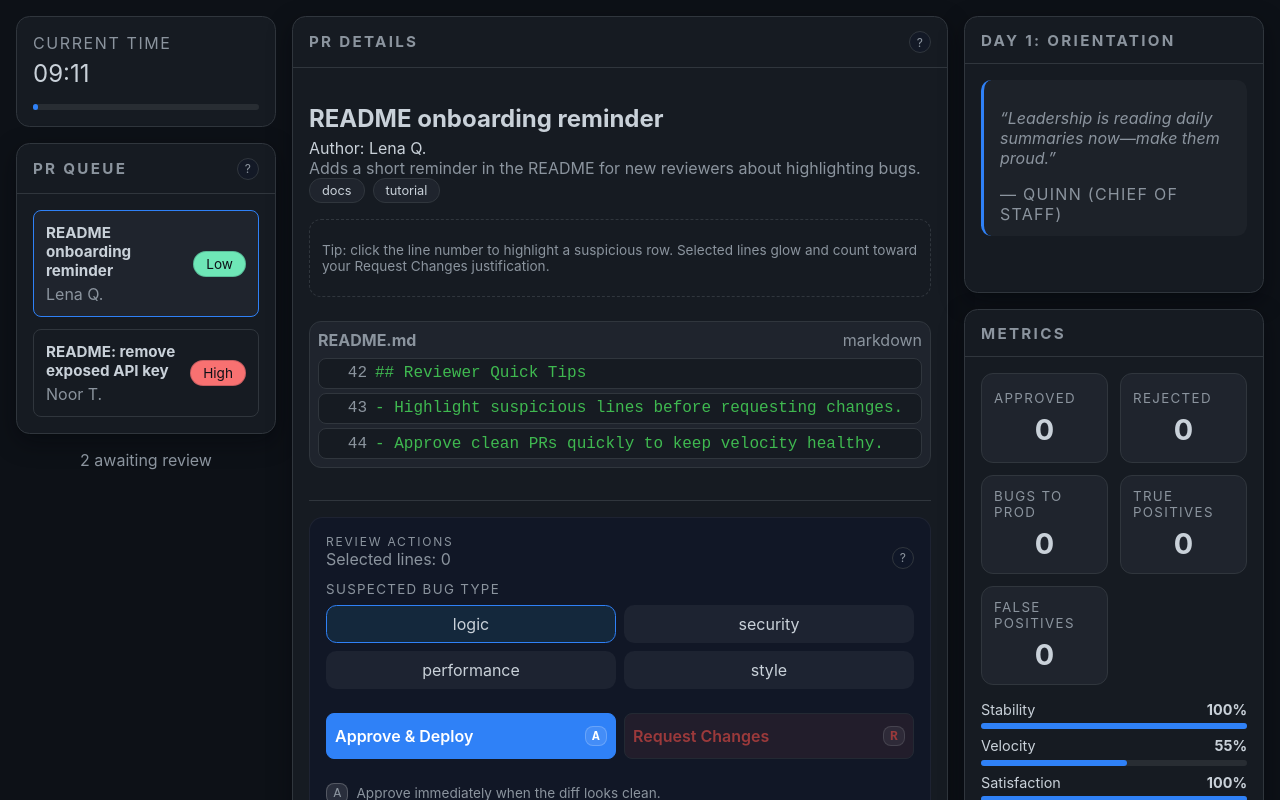
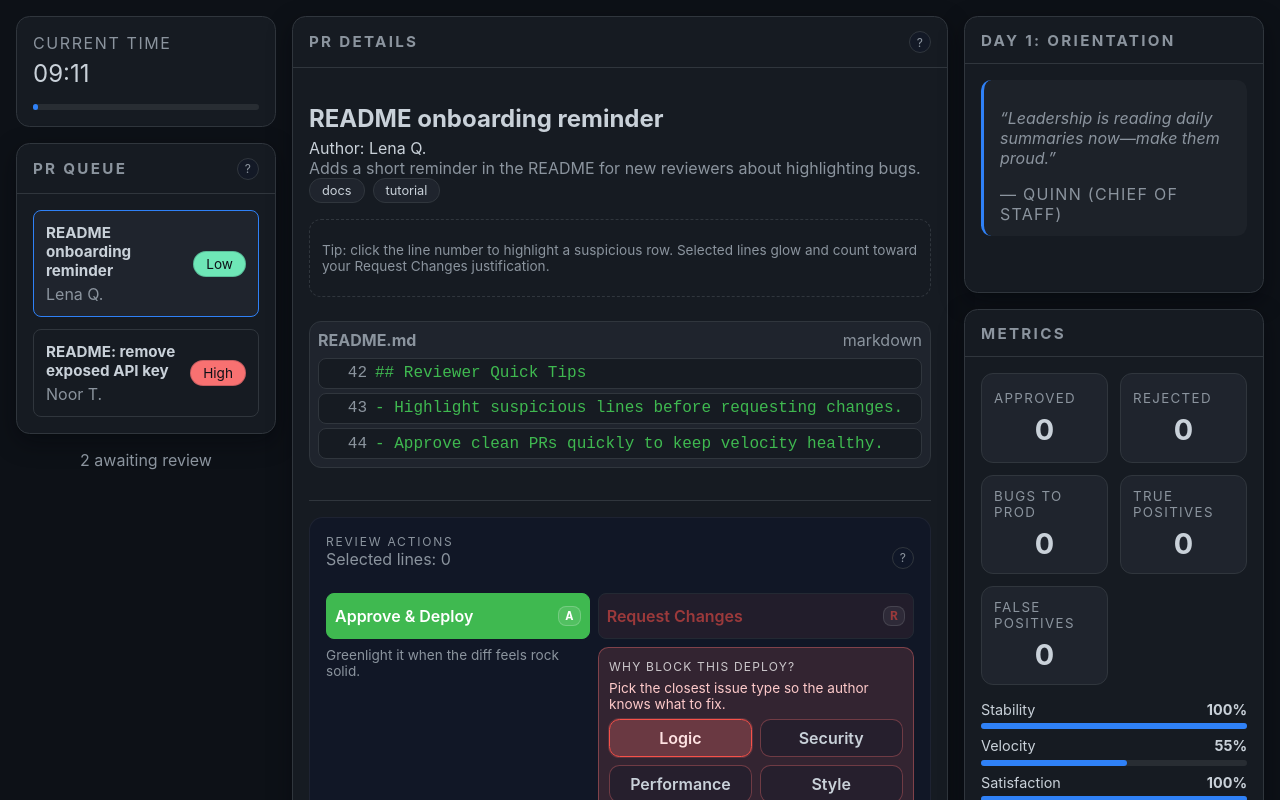
Before and after one commit to llamojha/approve-please, a Next.js app: page /game in a window 1280 px wide. Both pictures are taken after a click on the button "Start Day". Shown: the top 800 px of the page. Built offline with nearby package versions, Linux system fonts and the light colour scheme.

Commit message:
Improve UX

```diff
--- a/components/work/ActionPanel.tsx
+++ b/components/work/ActionPanel.tsx
@@ -35,8 +35,32 @@ const ActionPanel = ({
         </div>
         <TutorialHint text="Wrap up reviews here. Use keyboard shortcuts to move faster once you're confident." />
       </div>
-      <div className={styles.bugKindRow}>
-        <small>Suspected Bug Type</small>
+      <div className={styles.actionButtons}>
+        <div className={styles.actionButtonGroup}>
+          <button
+            type="button"
+            className={`${styles.actionButton} ${styles.approveButton}`}
+            onClick={onApprove}
+            disabled={disableApprove}
+          >
+            <span>Approve & Deploy</span>
+            <kbd className={styles.hotkeyBadge}>A</kbd>
+          </button>
+          <p className={styles.actionSubcopy}>Greenlight it when the diff feels rock solid.</p>
+        </div>
+        <div className={`${styles.actionButtonGroup} ${styles.requestGroup}`}>
+          <button
+            type="button"
+            className={`${styles.actionButton} ${styles.requestButton}`}
+            onClick={onRequestChanges}
+            disabled={!canRequest}
+          >
+            <span>Request Changes</span>
+            <kbd className={styles.hotkeyBadge}>R</kbd>
+          </button>
+          <div className={styles.requestDetails}>
+            <p className={styles.requestLabel}>Why block this deploy?</p>
+            <p className={styles.requestHelper}>Pick the closest issue type so the author knows what to fix.</p>
             <div className={styles.bugKindButtons}>
               {bugKinds.map((kind) => (
                 <button
@@ -52,15 +76,7 @@ const ActionPanel = ({
               ))}
             </div>
           </div>
-      <div className={styles.actionButtons}>
-        <button type="button" onClick={onApprove} disabled={disableApprove}>
-          <span>Approve & Deploy</span>
-          <kbd className={styles.hotkeyBadge}>A</kbd>
-        </button>
-        <button type="button" onClick={onRequestChanges} disabled={!canRequest}>
-          <span>Request Changes</span>
-          <kbd className={styles.hotkeyBadge}>R</kbd>
-        </button>
+        </div>
       </div>
       <ul className={styles.shortcutLegend}>
         <li>
--- a/styles/Desk.module.css
+++ b/styles/Desk.module.css
@@ -454,31 +454,34 @@
   background: var(--accent);
 }
 
-.bugKindRow small {
-  display: block;
-  color: var(--muted);
-  margin-bottom: 0.5rem;
-  text-transform: uppercase;
-  letter-spacing: 0.1em;
-}
-
 .bugKindButtons {
   display: grid;
   grid-template-columns: repeat(2, minmax(0, 1fr));
   gap: 0.5rem;
+  width: 100%;
 }
 
 .bugKindButton {
-  background: rgba(255, 255, 255, 0.05);
-  border: 1px solid transparent;
+  background: rgba(15, 23, 42, 0.35);
+  border: 1px solid rgba(248, 113, 113, 0.35);
   border-radius: 0.65rem;
-  padding: 0.5rem;
+  padding: 0.5rem 0.65rem;
   color: inherit;
+  text-transform: capitalize;
+  font-weight: 600;
+  transition: border 0.15s ease, background 0.15s ease, transform 0.15s ease;
 }
 
 .bugKindButtonActive {
-  border-color: var(--accent);
-  background: rgba(56, 189, 248, 0.1);
+  border-color: var(--danger);
+  background: rgba(248, 113, 113, 0.28);
+  color: #fee2e2;
+  box-shadow: 0 0 0 1px rgba(248, 113, 113, 0.2);
+}
+
+.bugKindButton:focus-visible {
+  outline: 2px solid rgba(248, 113, 113, 0.6);
+  outline-offset: 2px;
 }
 
 .selectionHint {
@@ -516,8 +519,24 @@
   margin-top: 0.75rem;
 }
 
-.actionButtons button {
+.actionButtonGroup {
   flex: 1;
+  display: flex;
+  flex-direction: column;
+  gap: 0.5rem;
+}
+
+.actionSubcopy {
+  margin: 0;
+  font-size: 0.85rem;
+  color: var(--muted);
+}
+
+.requestGroup {
+  flex: 1.2;
+}
+
+.actionButton {
   padding: 0.75rem 0.5rem;
   border-radius: 0.5rem;
   font-weight: 600;
@@ -525,17 +544,42 @@
   align-items: center;
   justify-content: space-between;
   gap: 0.5rem;
+  width: 100%;
 }
 
-.actionButtons button:first-of-type {
-  background: var(--accent);
+.approveButton {
+  background: var(--success);
   color: #ffffff;
-  border-color: var(--accent);
+  border-color: var(--success);
 }
 
-.actionButtons button:last-of-type {
+.requestButton {
   background: rgba(248, 113, 113, 0.12);
   color: var(--danger);
+}
+
+.requestDetails {
+  border: 1px solid rgba(248, 113, 113, 0.4);
+  background: rgba(248, 113, 113, 0.15);
+  border-radius: 0.65rem;
+  padding: 0.65rem;
+  display: flex;
+  flex-direction: column;
+  gap: 0.4rem;
+}
+
+.requestLabel {
+  margin: 0;
+  text-transform: uppercase;
+  letter-spacing: 0.1em;
+  font-size: 0.75rem;
+  color: rgba(255, 255, 255, 0.75);
+}
+
+.requestHelper {
+  margin: 0;
+  font-size: 0.85rem;
+  color: #fecaca;
 }
 
 .shortcutLegend {
```
Also changed, not shown: 1 other file (tests, documents, lock files or other folders). Lines whose indentation alone changed are shown as unchanged.
